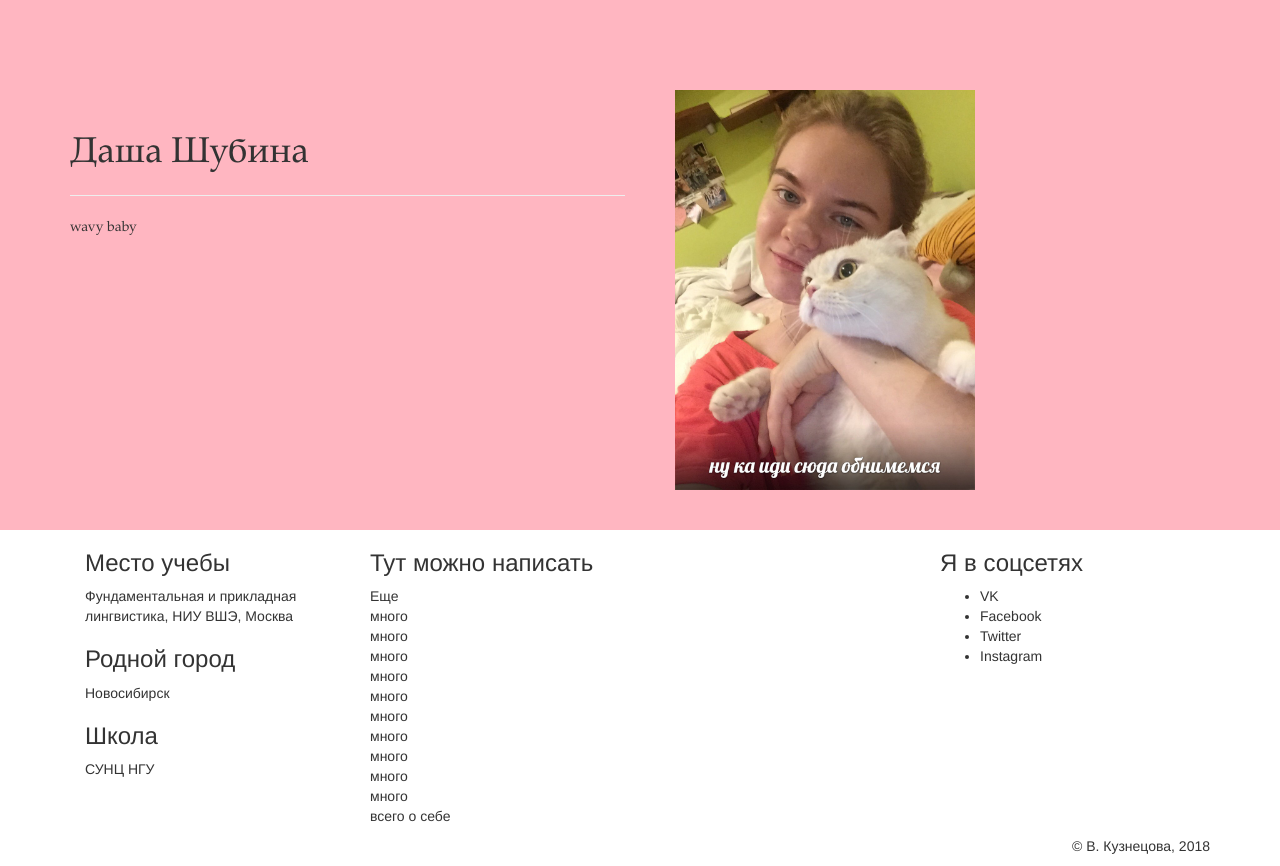
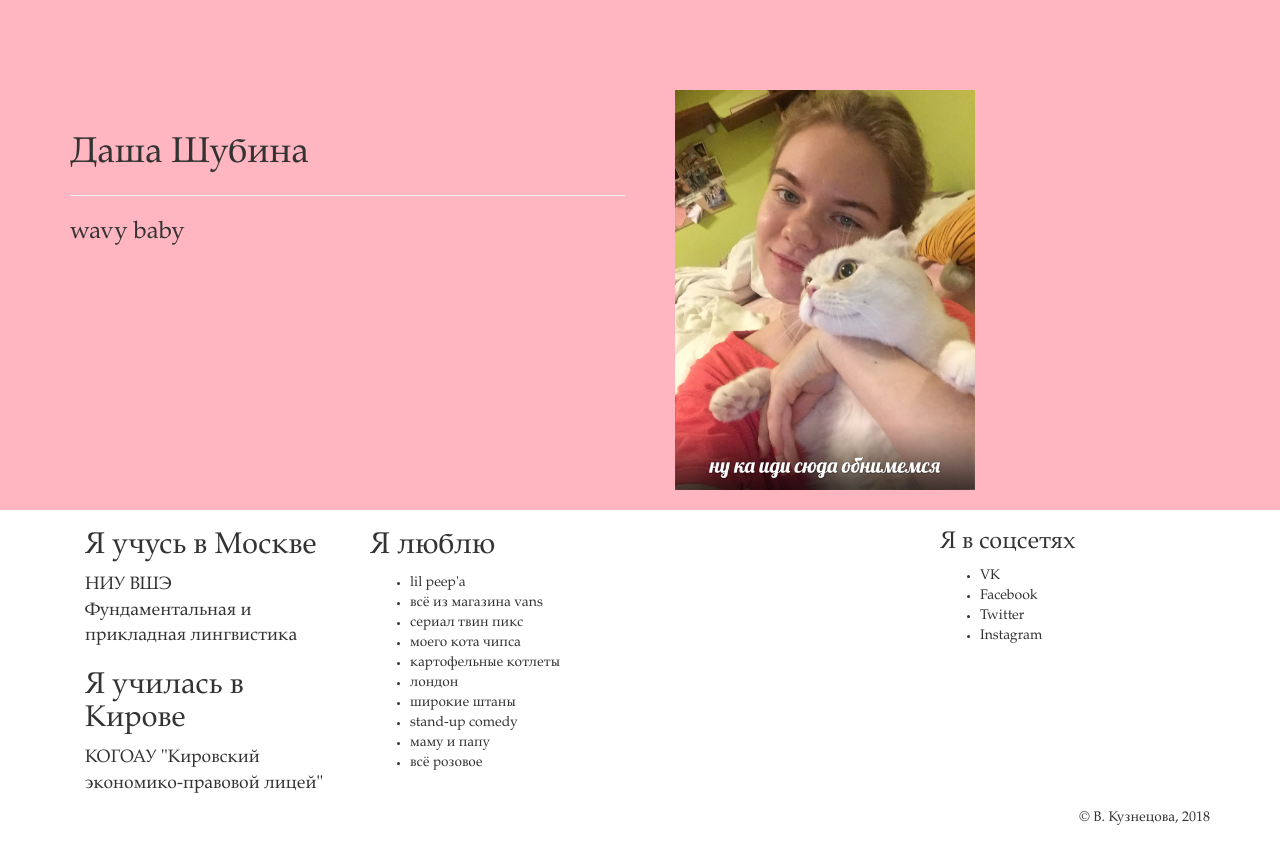
Before and after one commit to wavybbyvaw/wavybbyvaw.github.io, a plain HTML site: page index.html in a window 1280 px wide. After the commit the page ends 838 px from the top, so only its background shows below. Drawn offline with nearby package versions, Linux system fonts and the light colour scheme.

Commit message:
Add files via upload

```diff
--- a/index.html
+++ b/index.html
@@ -17,10 +17,10 @@
 						<br/><br/>
 						<h1><font face="Garamond">Даша Шубина</font></h1>
 						<hr>
-						<p><font face="Garamond">wavy baby</font></p>
+						<p><font face="Garamond" size="5">wavy baby</font></p>
 	                </div>
 					<div class="col-md-6">
-        	            <img src="newfolder/WXGXqqfzbI4.jpg" title="с самым любимым котом" alt="" style="height:400px; margin:20px 20px 40px 20px; " >
+        	            <img src="newfolder/WXGXqqfzbI4.jpg" title="с самым любимым котом" alt="" style="height:400px; margin:20px 20px 20px 20px; " >
 					</div>
 	            </div>
 			</div>
@@ -29,33 +29,29 @@
 			<div class="container">
 				<div class="col-md-3">
 					<article>
-						<h3>Место учебы</h2>
-						<p>Фундаментальная и прикладная лингвистика, НИУ ВШЭ, Москва</p>
+						<font face="Garamond"><h2>Я учусь в Москве</h2>
+						<p><font size="4">НИУ ВШЭ<br>Фундаментальная и прикладная лингвистика</font></p>
 					</article>
 					<article>
-						<h3>Родной город</h2>
-						<p>Новосибирск</p>
-					</article>
-					<article>
-						<h3>Школа</h2>
-						<p>СУНЦ НГУ</p>
+						<h2>Я училась в Кирове</h2>
+						<p><font size="4">КОГОАУ "Кировский экономико-правовой лицей"</font></p>
 					</article>
 				</div>
 				<div class="col-md-6">
 					<article>
-						<h3>Тут можно написать</h2>
-						<p>Еще  <br />
-						много <br />
-						много <br />
-						много <br />
-						много <br />
-						много <br />
-						много <br />
-						много <br />
-						много <br />
-						много <br />
-						много <br />
-						всего о себе</p>
+						<h2>Я люблю</h2>
+						<ul>
+						<li>lil peep'a</li>
+						<li>всё из магазина vans</li>
+						<li>сериал твин пикс</li>
+						<li>моего кота чипса</li>
+						<li>картофельные котлеты</li>
+						<li>лондон</li>
+						<li>широкие штаны</li>
+						<li>stand-up comedy</li>
+						<li>маму и папу</li>
+						<li>всё розовое</li>
+						</ul>
 					</article>
 				</div>
 				<div class="col-md-3">
```
